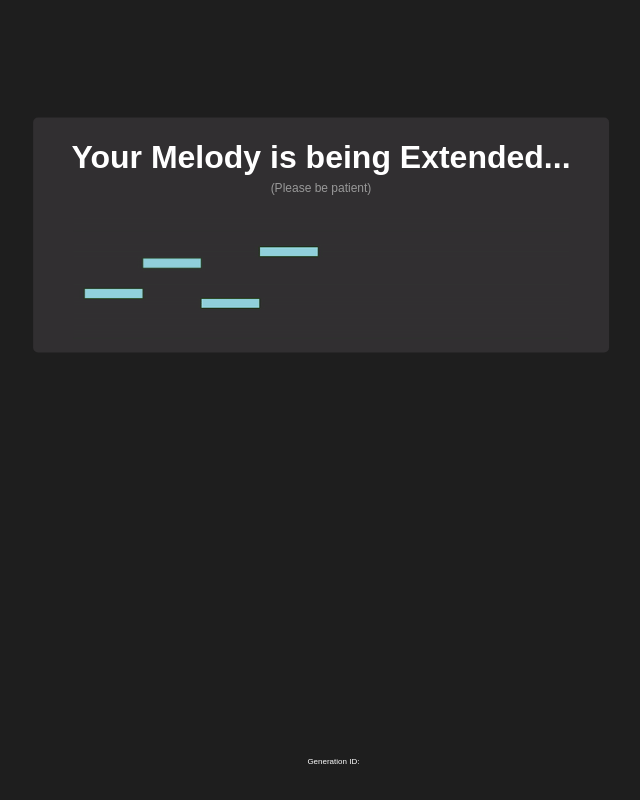
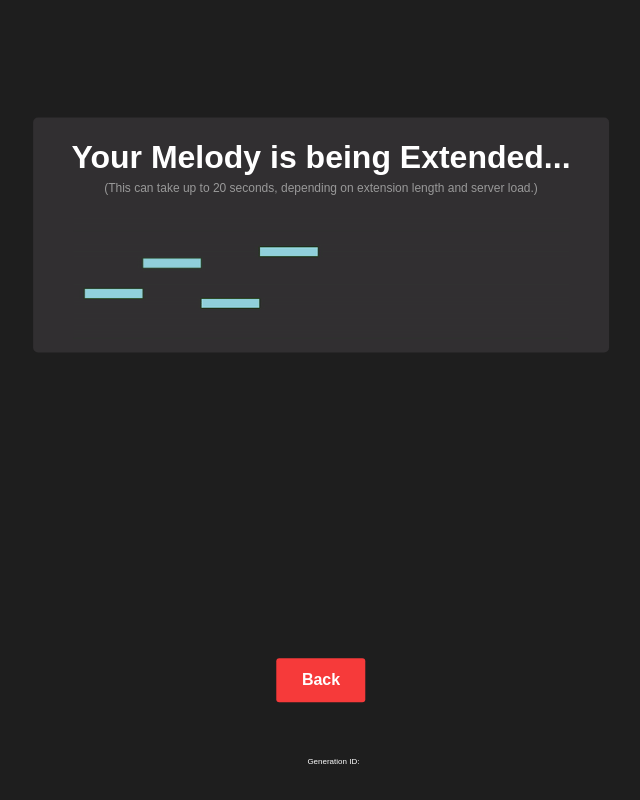
Before and after one commit to Dents6679/LSTMusic, a plain HTML site: page docs/waiting.html in a window 1280 px wide. Shown: the whole page, without its empty margins (319-959 px from the left). Drawn offline with Linux system fonts and the light colour scheme; no server answers.

Commit message:
Added a back button to the waiting page and made waiting text more meaningful.

```diff
--- a/docs/stylesheets/waiting.css
+++ b/docs/stylesheets/waiting.css
@@ -42,6 +42,26 @@ h1{
     padding-bottom: 2%;
 }
 
+#return-button{
+    position: absolute;
+    left: 50%;
+    top: 85%;
+    transform: translate(-50%, -50%);
+    font-size: min(2vh, 2.2vw);
+    color: white;
+    font-weight: bold;
+    background-color: #f63a3a;
+    border: none;
+    border-radius: 3px;
+    padding: 1% 2%;
+    margin-bottom: 2%;
+
+}
+
+#return-button:hover{
+    background-color: #da2b2b;
+}
+
 #gen-id{
     position:absolute;
     bottom: 1%;
--- a/docs/waiting.html
+++ b/docs/waiting.html
@@ -11,9 +11,10 @@
     <body>
         <div id="inner-text">
         <h1>Your Melody is being Extended...</h1>
-        <h4 id="please-wait-text">(Please be patient)</h4>
+        <h4 id="please-wait-text">(This can take up to 20 seconds, depending on extension length and server load.)</h4>
         <img src="frontend-assets/better-loading.gif" id="loading-gif"><br>
         </div>
+        <button onclick="history.back()" id="return-button">Back</button>
         <span id=gen-id>Generation ID: <span id="generation-id"></span></span>
     </body>
 
```
